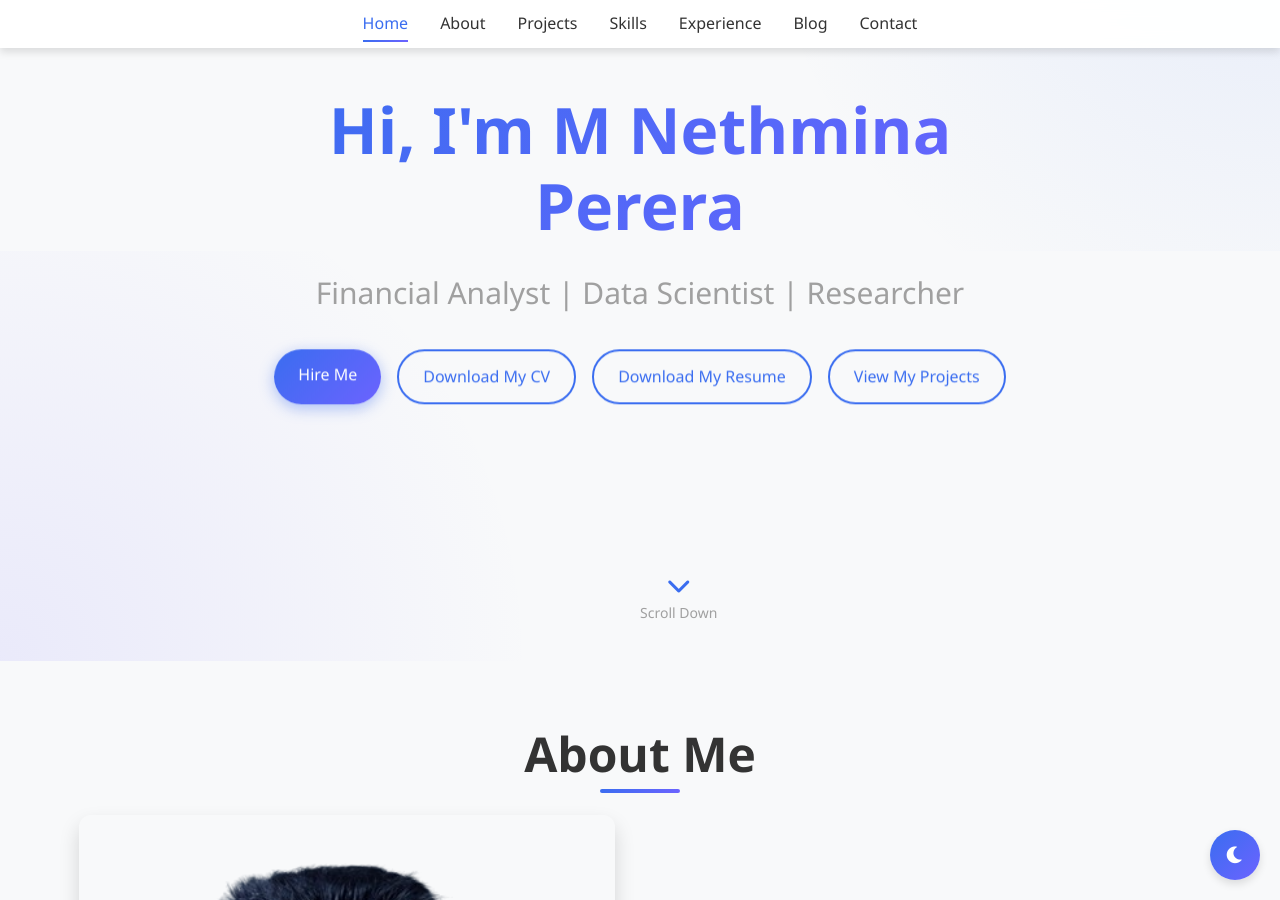
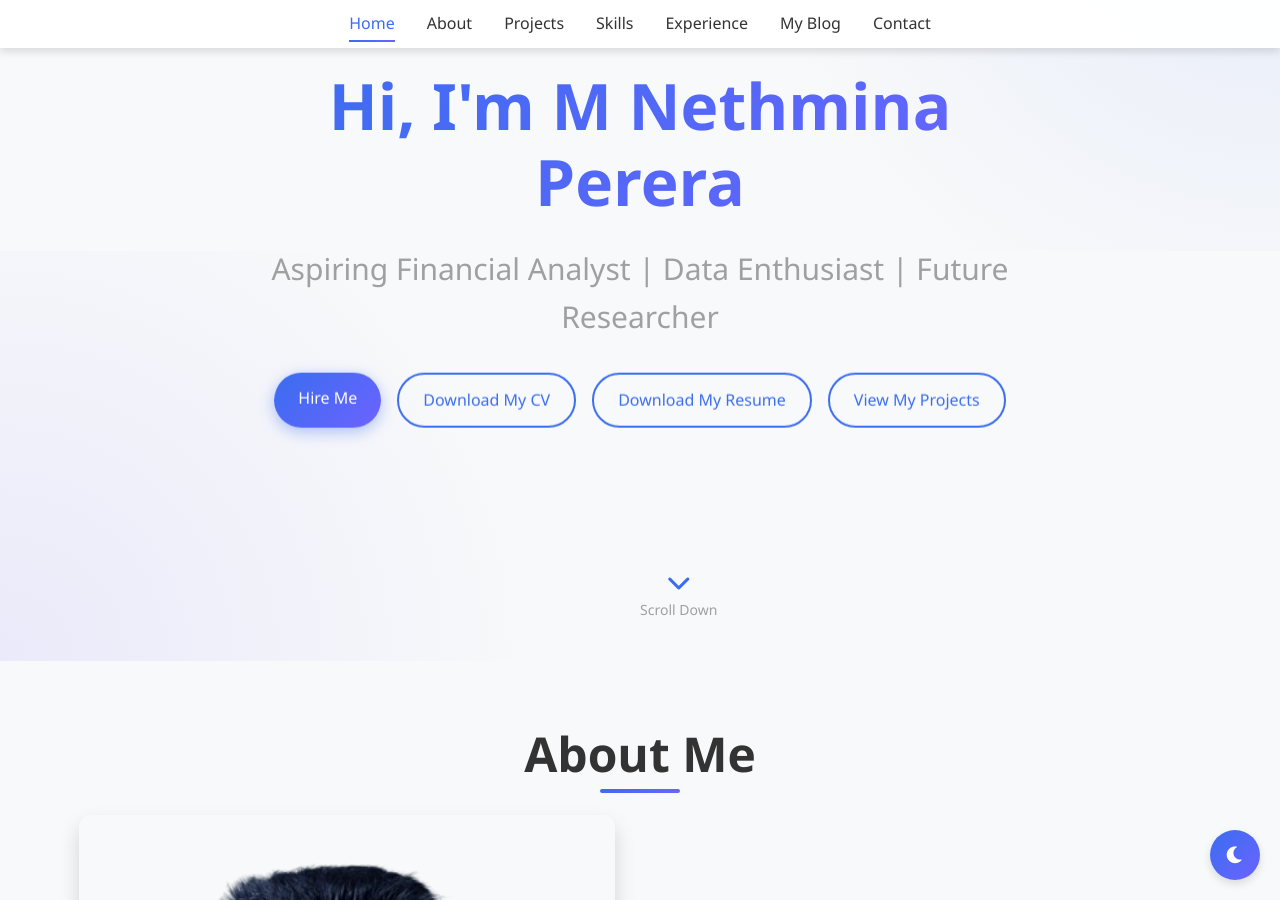
Before and after one commit to MHMNP2021/portfolio.github.io, a Jekyll site: the page index.html, which Jekyll copies as it is, in a window 1280 px wide and 900 px high, scrolled down 207 px. Built offline with Jekyll 4.4.1, drawn with Linux system fonts in a browser that asks for light colours; some of the changed text lies outside the part shown.

Commit message:
Update index.html

```diff
--- a/index.html
+++ b/index.html
@@ -18,7 +18,7 @@
                 <li><a href="#projects">Projects</a></li>
                 <li><a href="#skills">Skills</a></li>
                 <li><a href="#experience">Experience</a></li>
-                <li><a href="blog.html">Blog</a></li>
+                <li><a href="blog.html">My Blog</a></li>
                 <li><a href="#contact">Contact</a></li>
             </ul>
         </nav>
@@ -29,7 +29,7 @@
         <div class="container">
             <div class="hero-content">
                 <h1>Hi, I'm M Nethmina Perera</h1>
-                <p class="subtitle">Financial Analyst | Data Scientist | Researcher</p>
+                <p class="subtitle">Aspiring Financial Analyst | Data Enthusiast | Future Researcher</p>
                 <div class="hero-buttons">
                     <a href="#contact" class="btn primary-btn">Hire Me</a>
                     <a href="assets/mycv.pdf" class="btn secondary-btn">Download My CV</a>
@@ -49,9 +49,9 @@
                     <img src="assets/images/propic.jpg" alt="M Nethmina Perera">
                 </div>
                 <div class="about-text">
-                    <p>I am a Financial Analyst and Data Scientist with a Bachelor's degree in Financial Mathematics and Industrial Statistics at the University of Moratuwa.</p>
-                    <p>I am passionate about financial analysis, statistical modeling, and data visualization. My expertise includes financial forecasting, risk assessment, and investment analysis.</p>
-                    <p>My academic background in Mathematics, Statistics, and Programming has equipped me with the analytical mindset and technical skills necessary to excel in the fields of finance and data science.</p>
+                    <p>I am a Undergraduate of the University of Ruhuna, Sri Lanka.</p>
+                    <p>I am passionate about financial analysis, statistical modeling, and data visualization. I'm working on grow up my expertise includes financial forecasting, risk assessment, and investment analysis.</p>
+                    <p>My academic background in Mathematics, Statistics, and Programming for data analysis has equipped me with the analytical mindset and technical skills necessary to excel in the fields of finance and data science.</p>
                     <div class="about-details">
                         <div class="detail-item">
                             <i class="fas fa-map-marker-alt"></i>
@@ -63,7 +63,7 @@
                         </div>
                     </div>
                     <div class="social-links">
-                        <a href="www.linkedin.com/in/mhm-n-perera-451284288/" class="social-link"><i class="fab fa-linkedin"></i></a>
+                        <a href="https://www.linkedin.com/in/mhm-n-perera-451284288/" class="social-link"><i class="fab fa-linkedin"></i></a>
                         <a href="https://github.com/MHMNP2021" class="social-link"><i class="fab fa-github"></i></a>
                     </div>
                 </div>
@@ -77,26 +77,29 @@
             <h2>My Projects</h2>
             <div class="project-filters">
                 <button class="filter-btn active" data-filter="all">All</button>
-                <button class="filter-btn" data-filter="web">Web</button>
-                <button class="filter-btn" data-filter="finance">Finance</button>
-                <button class="filter-btn" data-filter="data">Data</button>
+                <button class="filter-btn" data-filter="University Projects">Web</button>
+                <button class="filter-btn" data-filter="Self Studies">Finance</button>
+<!--                 <button class="filter-btn" data-filter="data">Data</button> -->
             </div>
             <div class="projects-grid">
+
                 <!-- Project 1 -->
-                <div class="project-card" data-category="web">
+                <div class="project-card" data-category="University Projects">
                     <div class="project-image">
-                        <img src="assets/images/project1.jpg" alt="E-commerce Platform">
+                        <img src="assets/images/research card 1.png" alt="The Impact of E-Banking Service Quality on E-Customer Satisfaction and Loyalty">
                     </div>
                     <div class="project-content">
-                        <h3>E-commerce Platform</h3>
-                        <p>A complete e-commerce solution with product catalog, shopping cart, and secure checkout.</p>
+                        <h3>A Case Study of Commercial Banks Among Undergraduates at the University of Ruhuna, Sri Lanka</h3>
+                <p>
+                    This is my first social research paper, conducted as part of the partial fulfillment of my degree. It explores how e-banking service quality impacts satisfaction and loyalty among undergraduates at the University of Ruhuna, Sri Lanka. Key findings offer valuable insights for improving user-focused digital banking experiences.
+                </p>
                         <div class="project-tech">
                             <span>HTML</span>
                             <span>CSS</span>
                             <span>JavaScript</span>
                         </div>
                         <div class="project-links">
-                            <a href="#" class="btn small-btn">View Case Study</a>
+                            <a href="assets/documents/socialresearch1.pdf" class="btn small-btn">View Case Study</a>
                         </div>
                     </div>
                 </div>
```
